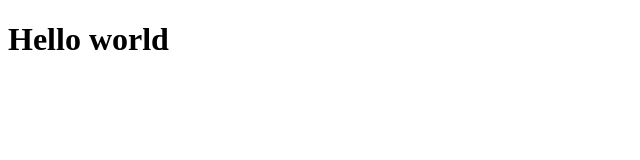
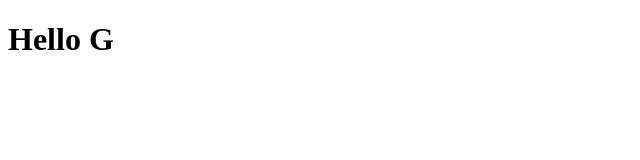
Before and after one commit to strVolga/myproject_test, a plain HTML site: page index.html in a window 1280 px wide. Shown: the whole page, without its empty margins (0-640 px from the left). Drawn offline with Linux system fonts and the light colour scheme.

Commit message:
Change dev

```diff
--- a/index.html
+++ b/index.html
@@ -7,7 +7,7 @@
     <title>Git</title>
 </head>
 <body>
-    <h1>Hello world</h1>
+    <h1>Hello G</h1>
     <script src="index.js"></script>
 </body>
 </html>
```
